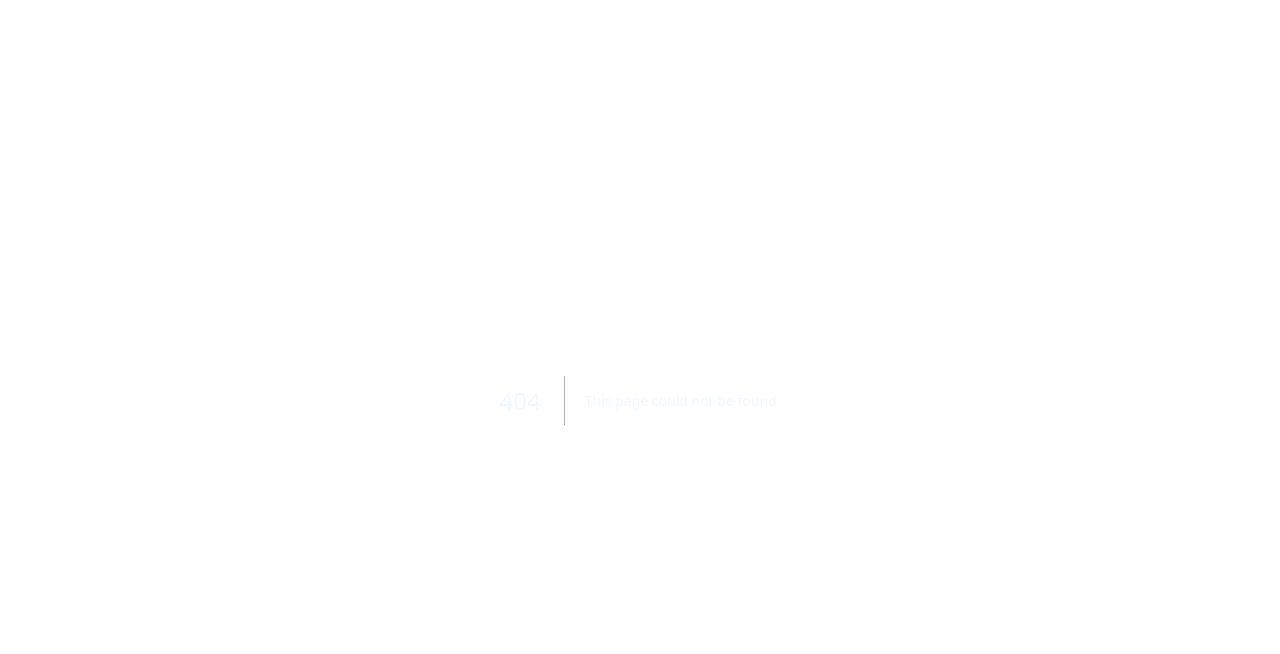
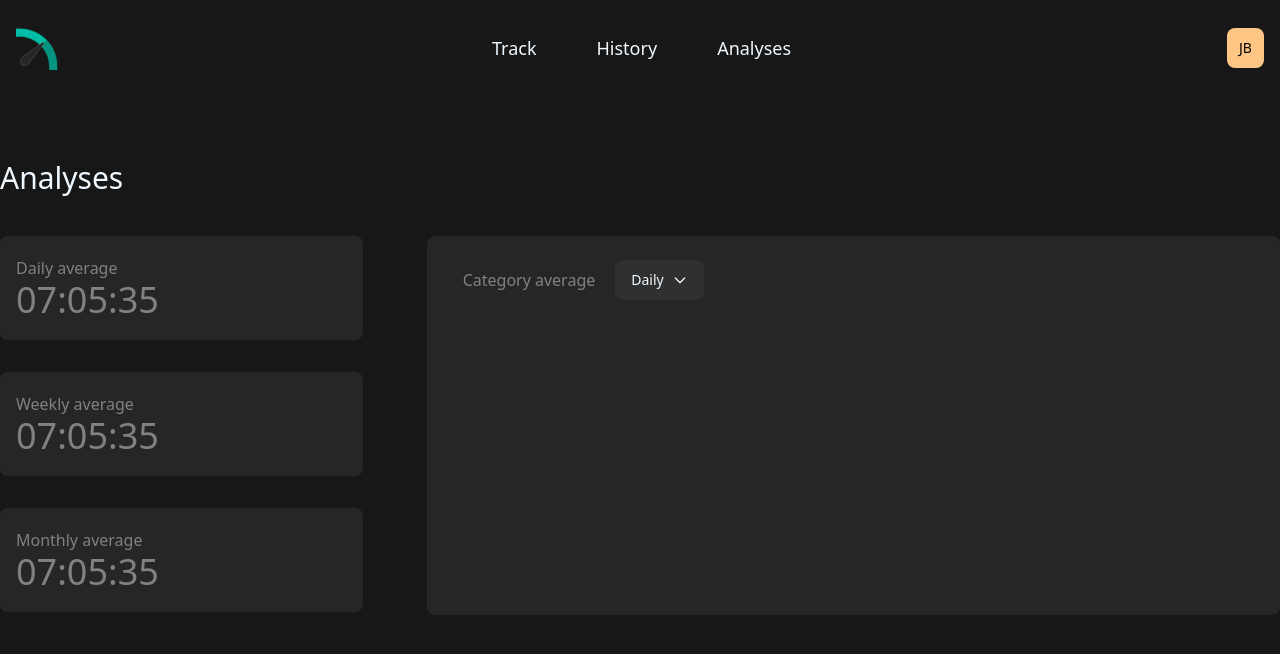
Before and after one commit to D3nn7/worktime-tracker, a Next.js app in the folder worktime-tracker-dev/: page /analyses in a window 1280 px wide. Before the commit this address had no page. Shown: the top 654 px of the page. Built offline with nearby package versions, Linux system fonts and the light colour scheme.

Commit message:
add analyses

```diff
--- /dev/null
+++ b/worktime-tracker-dev/pages/analyses.tsx
@@ -0,0 +1,32 @@
+import NavBar from "../components/navigation/NavBarTracking";
+import TimeBox from "../components/analyses/TimeBox";
+import CategoryBox from "../components/analyses/CategoryBox";
+
+export default function Analyses() {
+    return (
+        <div className="bg-bg-base h-screen w-screen">
+            <NavBar />
+            <div className="container mx-auto pt-40">
+                <div className="text-3xl">Analyses</div>
+                <div className="flex flex-row pt-10">
+                    <div className="flex-col basis-1/3  pr-16">
+                        <TimeBox
+                            average="Daily average"
+                            time="07:05:35"
+                            style="mb-8"
+                        />
+                        <TimeBox
+                            average="Weekly average"
+                            time="07:05:35"
+                            style="mb-8"
+                        />
+                        <TimeBox average="Monthly average" time="07:05:35" />
+                    </div>
+                    <div className="basis-2/3">
+                        <CategoryBox average="Category average" />
+                    </div>
+                </div>
+            </div>
+        </div>
+    );
+}
```
